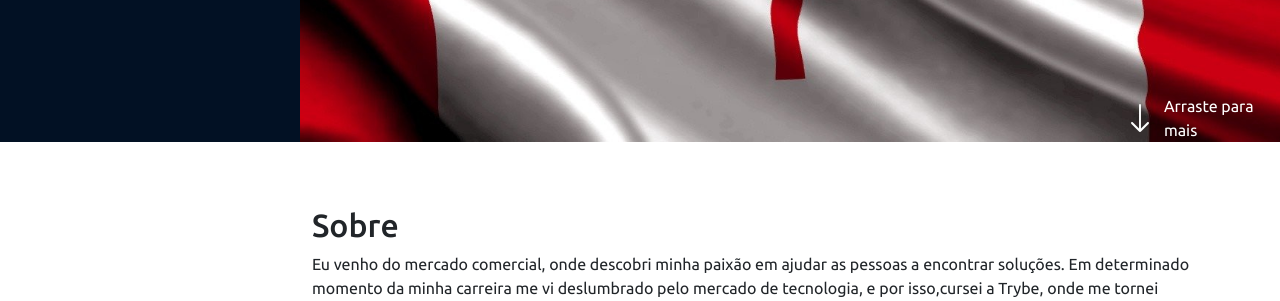
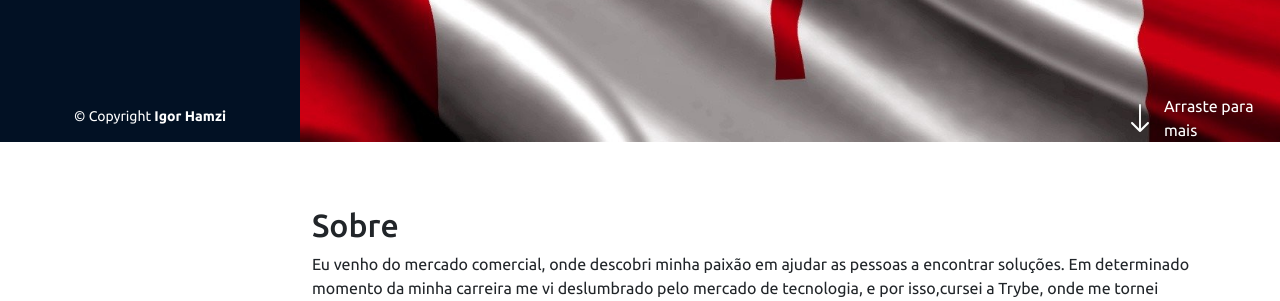
Before and after one commit to IgorHamzi/IgorHamzi.github.io, a Flask app: page / in a window 1280 px wide. Shown: the part 658-959 px from the top of the page. Run offline with Flask 2, Linux system fonts and the light colour scheme; some libraries are stand-ins or nearby versions; some web fonts are replaced.

Commit message:
feat: add footer and credits

```diff
--- a/static/style.css
+++ b/static/style.css
@@ -283,3 +283,24 @@ i.menu-mobile{
     top: 30px;
     right: 30px;
 }
+
+#footer{
+    padding: 15px;
+    color: #fff;
+    font-size: 14px;
+    position: fixed;
+    left: 0;
+    bottom: 0;
+    width: 300px;
+    z-index: 9999;
+    background-color: #021124;
+    transition: .3s;
+}
+
+@media (max-width: 1012px){
+    #footer{
+        padding: 20px 15px;
+        position: static;
+        width: auto;
+    }
+}
--- a/templates/index.html
+++ b/templates/index.html
@@ -563,6 +563,19 @@
 
     </main>
 
+    <div class="text-center">
+      Credits: <a class="text-decoration-none text-reset"
+      href="https://www.youtube.com/@thicode.channel">Thi code</a>
+    </div>
+
+    <footer id="footer">
+      <div class="container">
+        <div class="text-center">
+          &copy; Copyright <strong>Igor Hamzi</strong>
+        </div>
+      </div>
+    </footer>
+
     <script src="../static/bootstrap/js/bootstrap.bundle.min.js"></script>
     <script src="../static/script.js"></script>
 </body>
```
